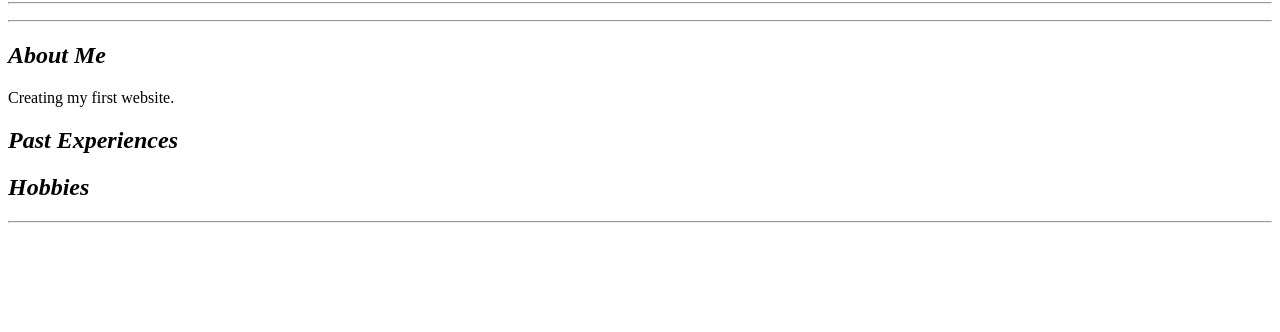
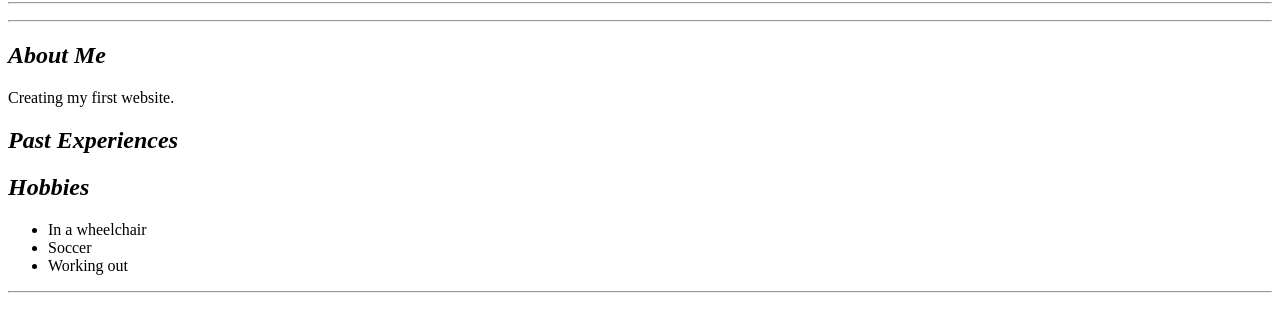
Before and after one commit to rauljr399/automatic-guide, a plain HTML site: page portfolio/index.html in a window 1280 px wide. Shown: the part 64-396 px from the top of the page. Drawn offline with Linux system fonts and the light colour scheme.

Commit message:
Added hobbies

```diff
--- a/portfolio/index.html
+++ b/portfolio/index.html
@@ -29,7 +29,17 @@ Most recent revision: -->
    <h2><em>Past Experiences</em></h2>
 
    <h2><em>Hobbies</em></h2>
-
+   	<ul>
+   		<li>
+   			In a wheelchair
+   		</li>
+   		<li>
+   			Soccer
+   		</li>
+   		<li>
+   			Working out
+   		</li>
+   	</ul>
    <hr />
 
 
```
